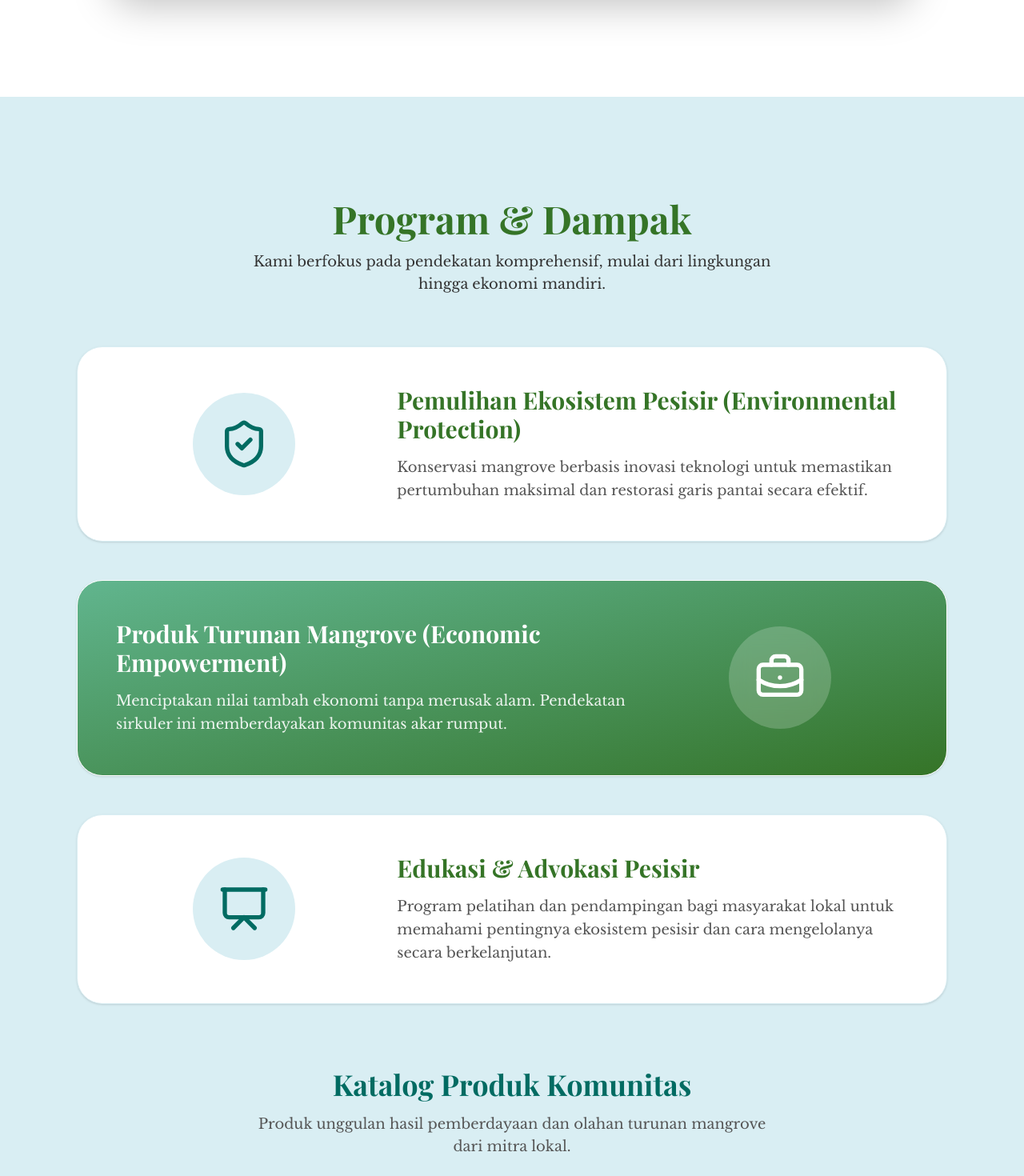
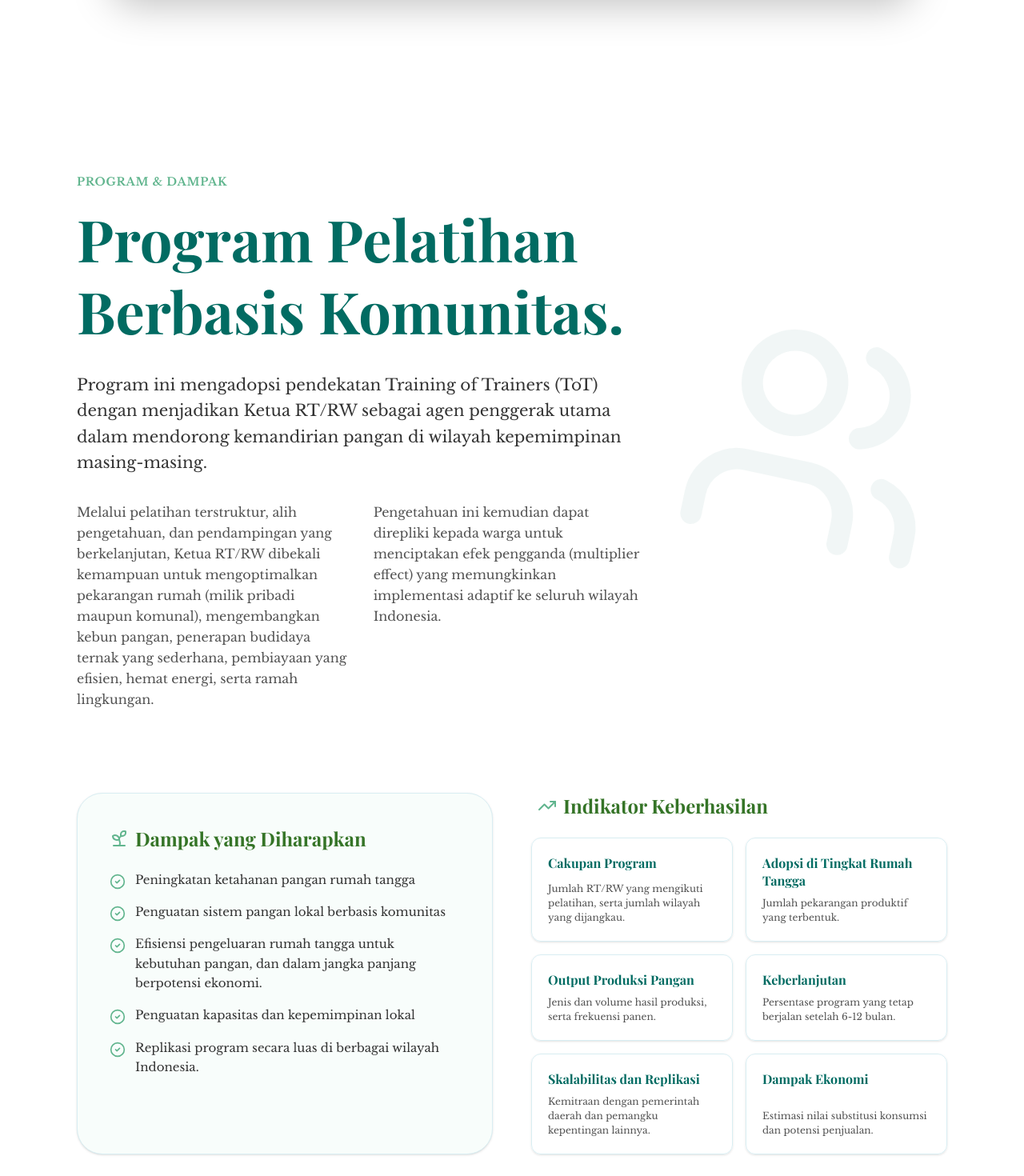
Before and after one commit to dxtrleague/greenwave-compro-web, a Next.js app: page / in a window 1280 px wide. Shown: the part 4080-5550 px from the top of the page at 80% size. Built offline with nearby package versions, Linux system fonts and the light colour scheme; a web font is replaced by a local one.

Commit message:
refactor: redesign program and impact section with new dynamic layout and indicators

```diff
--- a/src/app/page.tsx
+++ b/src/app/page.tsx
@@ -4,7 +4,7 @@ export const dynamic = "force-static";
 
 import { useState, useEffect } from "react";
 import { motion, Variants, AnimatePresence } from "framer-motion";
-import { Menu, X, ArrowRight, TrendingUp, HandHeart, Sprout, Landmark, Presentation, BriefcaseBusiness, Users, ShieldCheck, Mail, MapPin, Instagram, Linkedin, Facebook, Wheat, GraduationCap, Network, Lightbulb } from "lucide-react";
+import { Menu, X, ArrowRight, TrendingUp, HandHeart, Sprout, Landmark, Presentation, BriefcaseBusiness, Users, ShieldCheck, Mail, MapPin, Instagram, Linkedin, Facebook, Wheat, GraduationCap, Network, Lightbulb, CheckCircle2 } from "lucide-react";
 
 import dbData from "@/data/production-data.json";
 
@@ -307,74 +307,92 @@ export default function Home() {
       </section>
 
       {/* 4. PAGE: PROGRAM & DAMPAK */}
-      <section id="program" className="py-20 md:py-32 bg-[#D9EEF3]">
+      <section id="program" className="py-12 md:py-24 bg-white relative overflow-hidden">
         <div className="max-w-[1440px] mx-auto px-6 md:px-12 lg:px-24">
-          <motion.div initial="hidden" whileInView="visible" viewport={{ once: true }} variants={fadeIn} className="text-center mb-16">
-            <h2 className="font-heading text-3xl md:text-5xl font-bold text-[#357427]">Program & Dampak</h2>
-            <p className="text-lg mt-4 text-[#333333] max-w-2xl mx-auto">Kami berfokus pada pendekatan komprehensif, mulai dari lingkungan hingga ekonomi mandiri.</p>
-          </motion.div>
 
-          <div className="flex flex-col gap-12">
-            {programsData.length > 0 ? (
-              programsData.map((prog, idx) => {
-                let IconComp = ShieldCheck;
-                if (prog.iconName === 'Target' || prog.iconName === 'BriefcaseBusiness') IconComp = BriefcaseBusiness;
-                if (prog.iconName === 'Presentation') IconComp = Presentation;
+          {programsData.length > 0 && programsData.map((prog) => (
+            <div key={prog.id} className="flex flex-col gap-6 lg:gap-16">
+              {/* Editorial Header */}
+              <div className="grid grid-cols-1 lg:grid-cols-12 gap-6 lg:gap-12 mb-6 lg:mb-10 relative">
+                <div className="lg:col-span-8 relative z-10">
+                  <span className="text-[#61B58E] font-bold tracking-wider uppercase text-sm mb-4 block">
+                    Program & Dampak
+                  </span>
+                  <h2 className="font-heading text-5xl md:text-7xl font-bold text-[#016b62] mb-4 lg:mb-8 leading-tight">
+                    {prog.title}.
+                  </h2>
+                  <p className="text-xl text-[#333333] leading-relaxed mb-4 lg:mb-8">
+                    {prog.description.lead}
+                  </p>
 
-                const isEven = idx % 2 === 0;
-                return (
-                  <motion.div key={prog.id} initial="hidden" whileInView="visible" viewport={{ once: true }} variants={fadeIn} className={`${isEven ? 'bg-white text-[#357427] border-[#D9EEF3]' : 'bg-gradient-to-br from-[#61B58E] to-[#357427] text-white'} rounded-[32px] p-8 md:p-12 shadow-sm flex flex-col ${isEven ? 'md:flex-row' : 'md:flex-row-reverse'} items-center gap-8 border`}>
-                    <div className="w-full md:w-1/3 flex justify-center">
-                      <div className={`w-32 h-32 ${isEven ? 'bg-[#D9EEF3]' : 'bg-white/20 backdrop-blur-md'} rounded-full flex items-center justify-center`}>
-                        <IconComp size={64} className={isEven ? "text-[#016b62]" : "text-white"} />
+                  {prog.description.columns && prog.description.columns.length > 0 && (
+                    <div className="grid grid-cols-1 md:grid-cols-2 gap-4 md:gap-8 text-neutral-600 leading-relaxed text-[16px]">
+                      {prog.description.columns.map((col: string, cIdx: number) => (
+                        <p key={cIdx}>{col}</p>
+                      ))}
+                    </div>
+                  )}
+                </div>
+
+                {/* Decorative Watermark (Right Column) */}
+                <div className="hidden lg:flex lg:col-span-4 items-center justify-center relative select-none">
+                  <Users size={320} className="text-[#016b62] opacity-5 transform rotate-12" />
+                </div>
+              </div>
+
+              {/* Bottom Split (Dampak & KPI) */}
+              <div className="grid grid-cols-1 lg:grid-cols-2 gap-6 lg:gap-12">
+                {/* Kolom Kiri (Dampak) */}
+                <motion.div
+                  initial="hidden"
+                  whileInView="visible"
+                  viewport={{ once: true }}
+                  variants={fadeIn}
+                  className="bg-[#F8FDFB] rounded-[32px] p-8 md:p-10 border border-[#D9EEF3] shadow-sm h-full"
+                >
+                  <h4 className="font-heading text-xl md:text-2xl font-bold text-[#357427] mb-4 lg:mb-6 flex items-center gap-2">
+                    <Sprout size={24} className="text-[#61B58E]" /> Dampak yang Diharapkan
+                  </h4>
+                  <ul className="space-y-4">
+                    {prog.impacts && prog.impacts.map((imp: string, iIdx: number) => (
+                      <li key={iIdx} className="flex items-start gap-3 text-[#333333]">
+                        <CheckCircle2 size={20} className="text-[#61B58E] shrink-0 mt-1" />
+                        <span className="leading-relaxed text-[15px]">{imp}</span>
+                      </li>
+                    ))}
+                  </ul>
+                </motion.div>
+
+                {/* Kolom Kanan (KPI / Indikator) */}
+                <motion.div
+                  initial="hidden"
+                  whileInView="visible"
+                  viewport={{ once: true }}
+                  variants={fadeIn}
+                  className="h-full"
+                >
+                  <h4 className="font-heading text-xl md:text-2xl font-bold text-[#357427] mb-4 lg:mb-6 flex items-center gap-2 px-2">
+                    <TrendingUp size={24} className="text-[#61B58E]" /> Indikator Keberhasilan
+                  </h4>
+                  <div className="grid grid-cols-1 sm:grid-cols-2 gap-4">
+                    {prog.kpis && prog.kpis.map((kpi: any, kIdx: number) => (
+                      <div
+                        key={kIdx}
+                        className="bg-white/50 backdrop-blur-sm rounded-xl p-5 border border-[#D9EEF3] shadow-sm hover:shadow-md hover:bg-[#F8FDFB]/50 transition-all duration-300 flex flex-col justify-between"
+                      >
+                        <span className="font-heading text-[16px] font-bold text-[#016b62] block mb-2 leading-snug">
+                          {kpi.title}
+                        </span>
+                        <span className="text-xs text-neutral-600 leading-normal">
+                          {kpi.detail}
+                        </span>
                       </div>
-                    </div>
-                    <div className="w-full md:w-2/3">
-                      <h3 className="font-heading text-2xl md:text-3xl font-bold mb-4">{prog.title}</h3>
-                      <p className={`${isEven ? 'text-[#555555]' : 'text-white/90'} text-lg leading-relaxed`}>
-                        {prog.description}
-                      </p>
-                    </div>
-                  </motion.div>
-                );
-              })
-            ) : (
-              <>
-                <motion.div initial="hidden" whileInView="visible" viewport={{ once: true }} variants={fadeIn} className="bg-white rounded-[32px] p-8 md:p-12 shadow-sm flex flex-col md:flex-row items-center gap-8 border border-[#D9EEF3]">
-                  <div className="w-full md:w-1/3 flex justify-center">
-                    <div className="w-32 h-32 bg-[#D9EEF3] rounded-full flex items-center justify-center">
-                      <ShieldCheck size={64} className="text-[#016b62]" />
-                    </div>
-                  </div>
-                  <div className="w-full md:w-2/3">
-                    <h3 className="font-heading text-2xl md:text-3xl font-bold text-[#357427] mb-4">Pemulihan Ekosistem Pesisir (Environmental Protection)</h3>
-                    <p className="text-[#555555] text-lg leading-relaxed">
-                      Konservasi mangrove berbasis inovasi teknologi untuk memastikan pertumbuhan maksimal dan restorasi garis pantai secara efektif.
-                    </p>
+                    ))}
                   </div>
                 </motion.div>
-
-                <motion.div initial="hidden" whileInView="visible" viewport={{ once: true }} variants={fadeIn} className="bg-gradient-to-br from-[#61B58E] to-[#357427] rounded-[32px] p-8 md:p-12 shadow-sm flex flex-col md:flex-row-reverse items-center gap-8 text-white">
-                  <div className="w-full md:w-1/3 flex justify-center">
-                    <div className="w-32 h-32 bg-white/20 rounded-full flex items-center justify-center backdrop-blur-md">
-                      <BriefcaseBusiness size={64} className="text-white" />
-                    </div>
-                  </div>
-                  <div className="w-full md:w-2/3">
-                    <h3 className="font-heading text-2xl md:text-3xl font-bold mb-4">Produk Turunan Mangrove (Economic Empowerment)</h3>
-                    <p className="text-white/90 text-lg leading-relaxed mb-6">
-                      Menciptakan nilai tambah ekonomi tanpa merusak alam. Pendekatan sirkuler ini memberdayakan komunitas akar rumput.
-                    </p>
-                    <div className="flex flex-wrap gap-3">
-                      <span className="bg-white text-[#357427] px-4 py-2 rounded-full font-medium text-sm">Madu Hutan Bakau</span>
-                      <span className="bg-white text-[#357427] px-4 py-2 rounded-full font-medium text-sm">Keripik Buah Lindur</span>
-                      <span className="bg-white text-[#357427] px-4 py-2 rounded-full font-medium text-sm">Batik Pewarna Alami</span>
-                    </div>
-                  </div>
-                </motion.div>
-              </>
-            )}
-          </div>
+              </div>
+            </div>
+          ))}
 
           {productsData.length > 0 && (
             <motion.div initial="hidden" whileInView="visible" viewport={{ once: true }} variants={fadeIn} className="mt-20">
--- a/src/data/production-data.json
+++ b/src/data/production-data.json
@@ -40,31 +40,48 @@
   ],
   "programs": [
     {
-      "id": "e252f500-bad0-4cee-b4f6-6e66388046e4",
-      "title": "Pemulihan Ekosistem Pesisir (Environmental Protection)",
-      "description": "Konservasi mangrove berbasis inovasi teknologi untuk memastikan pertumbuhan maksimal dan restorasi garis pantai secara efektif.",
-      "iconName": "ShieldCheck",
-      "isActive": 1,
-      "createdAt": 1771873335162,
-      "updatedAt": 1771873335162
-    },
-    {
-      "id": "cec916e5-b5f2-4295-92fe-bd1e08dd51e9",
-      "title": "Produk Turunan Mangrove (Economic Empowerment)",
-      "description": "Menciptakan nilai tambah ekonomi tanpa merusak alam. Pendekatan sirkuler ini memberdayakan komunitas akar rumput.",
-      "iconName": "BriefcaseBusiness",
-      "isActive": 1,
-      "createdAt": 1771873335162,
-      "updatedAt": 1771873335162
-    },
-    {
-      "id": "e8983516-5417-4580-81da-ffb4cb35069d",
-      "title": "Edukasi & Advokasi Pesisir",
-      "description": "Program pelatihan dan pendampingan bagi masyarakat lokal untuk memahami pentingnya ekosistem pesisir dan cara mengelolanya secara berkelanjutan.",
-      "iconName": "Presentation",
-      "isActive": 1,
-      "createdAt": 1771873335162,
-      "updatedAt": 1771873335162
+      "id": "pelatihan-komunitas",
+      "title": "Program Pelatihan Berbasis Komunitas",
+      "description": {
+        "lead": "Program ini mengadopsi pendekatan Training of Trainers (ToT) dengan menjadikan Ketua RT/RW sebagai agen penggerak utama dalam mendorong kemandirian pangan di wilayah kepemimpinan masing-masing.",
+        "columns": [
+          "Melalui pelatihan terstruktur, alih pengetahuan, dan pendampingan yang berkelanjutan, Ketua RT/RW dibekali kemampuan untuk mengoptimalkan pekarangan rumah (milik pribadi maupun komunal), mengembangkan kebun pangan, penerapan budidaya ternak yang sederhana, pembiayaan yang efisien, hemat energi, serta ramah lingkungan.",
+          "Pengetahuan ini kemudian dapat direpliki kepada warga untuk menciptakan efek pengganda (multiplier effect) yang memungkinkan implementasi adaptif ke seluruh wilayah Indonesia."
+        ]
+      },
+      "impacts": [
+        "Peningkatan ketahanan pangan rumah tangga",
+        "Penguatan sistem pangan lokal berbasis komunitas",
+        "Efisiensi pengeluaran rumah tangga untuk kebutuhan pangan, dan dalam jangka panjang berpotensi ekonomi.",
+        "Penguatan kapasitas dan kepemimpinan lokal",
+        "Replikasi program secara luas di berbagai wilayah Indonesia."
+      ],
+      "kpis": [
+        {
+          "title": "Cakupan Program",
+          "detail": "Jumlah RT/RW yang mengikuti pelatihan, serta jumlah wilayah yang dijangkau."
+        },
+        {
+          "title": "Adopsi di Tingkat Rumah Tangga",
+          "detail": "Jumlah pekarangan produktif yang terbentuk."
+        },
+        {
+          "title": "Output Produksi Pangan",
+          "detail": "Jenis dan volume hasil produksi, serta frekuensi panen."
+        },
+        {
+          "title": "Keberlanjutan",
+          "detail": "Persentase program yang tetap berjalan setelah 6-12 bulan."
+        },
+        {
+          "title": "Skalabilitas dan Replikasi",
+          "detail": "Kemitraan dengan pemerintah daerah dan pemangku kepentingan lainnya."
+        },
+        {
+          "title": "Dampak Ekonomi",
+          "detail": "Estimasi nilai substitusi konsumsi dan potensi penjualan."
+        }
+      ]
     }
   ],
   "products": [
```
Also changed, not shown: 1 other file (tests, documents, lock files or other folders).
